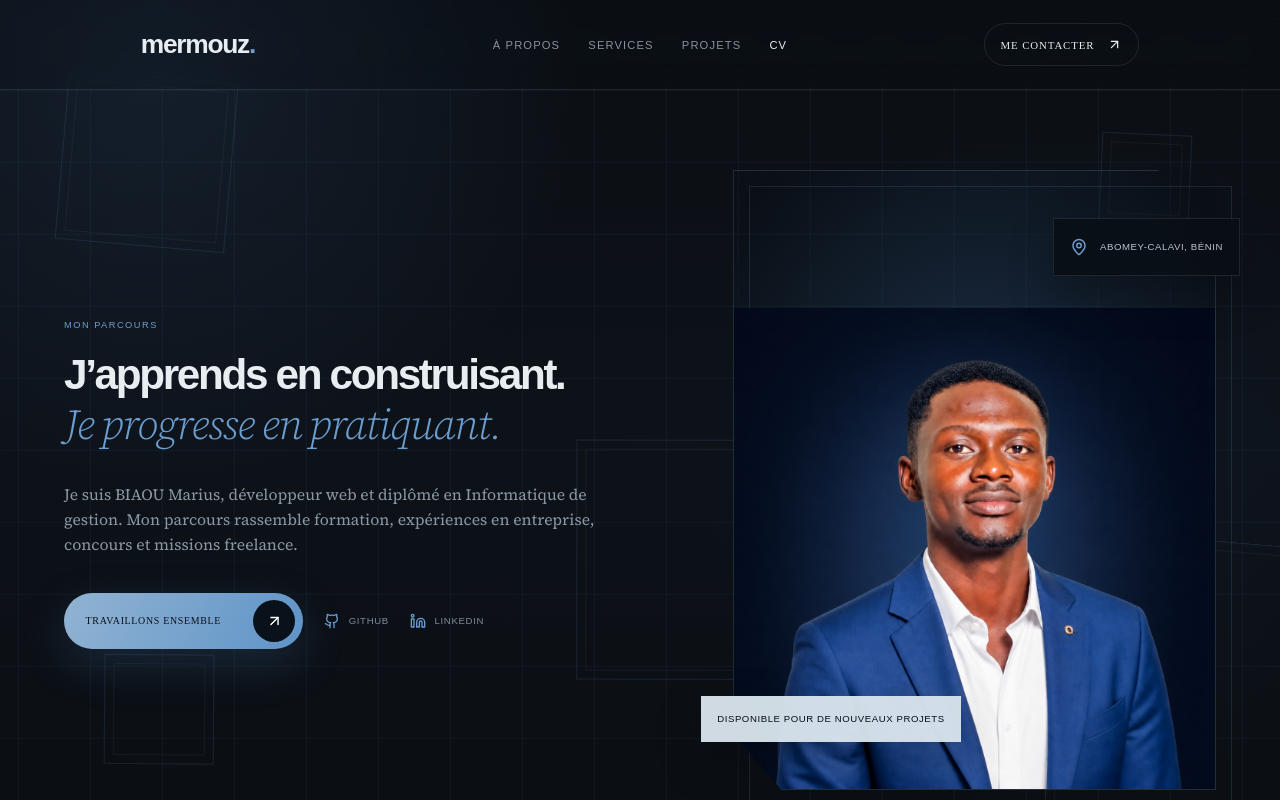
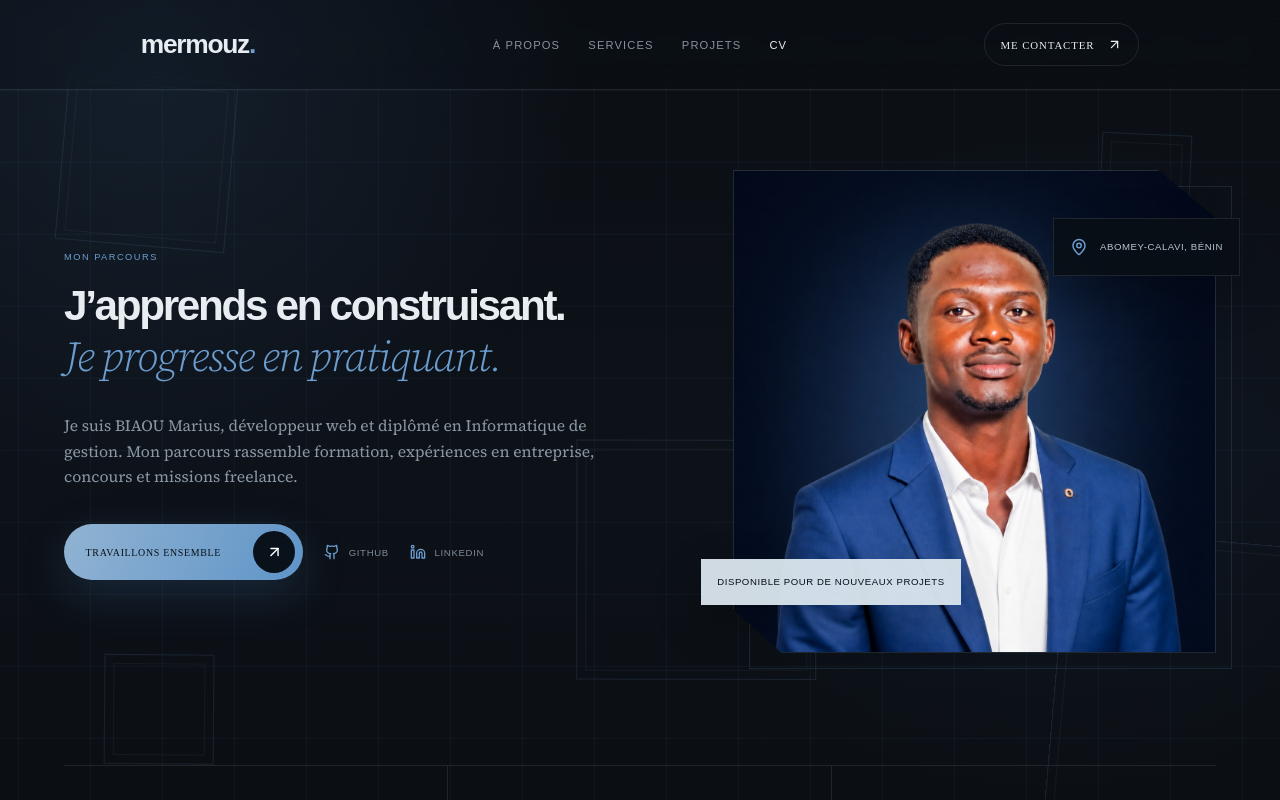
Before and after one commit to Mariusbia1/mermouz, a React (Vite) app: page /cv in a window 1280 px wide. Shown: the top 800 px of the page. Built offline with nearby package versions, Linux system fonts and the light colour scheme; no server answers; the database is empty; a web font is replaced by a local one.

Commit message:
Corrige les portraits et prépare le déploiement Vercel

```diff
--- a/src/styles.css
+++ b/src/styles.css
@@ -127,6 +127,22 @@ button,input,textarea { font:inherit; }
   background-repeat:no-repeat!important;
 }
 .about-photo-wrap,.career-hero-visual{background:radial-gradient(circle at 50% 34%,rgba(56,100,153,.28),rgba(8,15,23,.25) 60%,transparent 78%)}
+
+/* Cadre carré adapté à la photo source, sans vide ni découpe du portrait */
+.about-photo-wrap,.career-hero-visual{
+  width:min(100%,540px);
+  height:auto!important;
+  aspect-ratio:1/1;
+  margin-left:auto;
+}
+.about-photo,.career-photo{
+  background-size:cover!important;
+  background-position:center!important;
+}
+.about-photo-caption{left:-1.5rem;bottom:1.5rem;min-width:220px;max-width:250px;padding:.9rem 1rem}
+.about-photo-caption strong{font-size:1rem}.about-photo-caption span{font-size:.76rem}
+@media(max-width:980px){.about-photo-wrap,.career-hero-visual{width:min(100%,520px);margin-left:auto;margin-right:auto}}
+@media(max-width:600px){.about-photo-wrap,.career-hero-visual{width:100%;height:auto!important;aspect-ratio:1/1}.about-photo-caption{left:.8rem;bottom:.8rem;max-width:210px}}
 
 /* Conteneurs centraux */
 .neo-hero,
```
